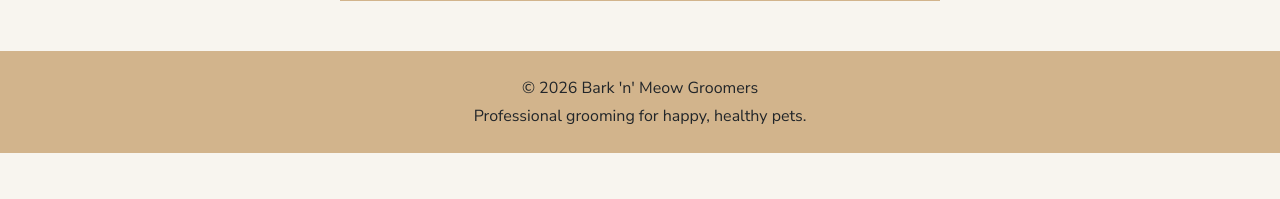
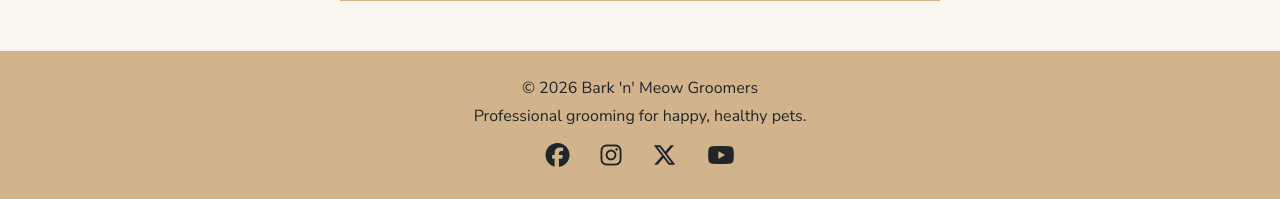
Before and after one commit to tadavis25/bark-n-meow-groomers, a Django app: page /add-pet/ in a window 1280 px wide. Shown: the part 1178-1377 px from the top of the page. Before the commit the page ends 1331 px from the top, so only its background shows below. Run offline with Django 5.2, Linux system fonts and the light colour scheme; the visitor is signed in with stand-in values (Sample User, id 1).

Commit message:
Add social links

```diff
--- a/static/css/style.css
+++ b/static/css/style.css
@@ -337,3 +337,21 @@ body {
     border-color: #D2B48C;
     color: #212529;
 }
+
+.social-links {
+    display: flex;
+    justify-content: center;
+    gap: 15px;
+    margin-top: 10px;
+}
+
+.social-links a {
+    color: #212529;
+    font-size: 24px;
+    margin: 0 8px;
+    text-decoration: none;
+}
+
+.social-links a:hover {
+    opacity: 0.7;
+}
--- a/templates/base.html
+++ b/templates/base.html
@@ -15,10 +15,16 @@
         integrity="sha384-sRIl4kxILFvY47J16cr9ZwB07vP4J8+LH7qKQnuqkuIAvNWLzeN8tE5YBujZqJLB" crossorigin="anonymous">
     <link rel="preconnect" href="https://fonts.googleapis.com">
     <link rel="preconnect" href="https://fonts.gstatic.com" crossorigin>
+
     <link
         href="https://fonts.googleapis.com/css2?family=Bree+Serif&family=Nunito+Sans:opsz,wght@6..12,400;6..12,600;6..12,700&display=swap"
         rel="stylesheet">
+
+    <link rel="stylesheet" href="https://cdnjs.cloudflare.com/ajax/libs/font-awesome/6.7.2/css/all.min.css">
+
     <link rel="stylesheet" href="{% static 'css/style.css' %}">
+
+
     <title>Bark 'n' Meow Groomers</title>
 </head>
 
@@ -30,7 +36,7 @@
                     class="navbar-logo">
                 Bark 'n' Meow Groomers</a>
 
-                <button class="navbar-toggler" type="button" data-bs-toggle="collapse" data-bs-target="#navbarNav"
+            <button class="navbar-toggler" type="button" data-bs-toggle="collapse" data-bs-target="#navbarNav"
                 aria-controls="navbarNav" aria-expanded="false" aria-label="Toggle navigation">
                 <span class="navbar-toggler-icon"></span>
             </button>
@@ -98,6 +104,24 @@
             <p class="mb-1">&copy; 2026 Bark 'n' Meow Groomers</p>
             <p class="mb-0">Professional grooming for happy, healthy pets.</p>
         </div>
+
+        <div class="social-links">
+            <a href="https://www.facebook.com/" target="_blank" aria-label="Visit our Facebook page">
+                <i class="fa-brands fa-facebook"></i>
+            </a>
+
+            <a href="https://www.instagram.com/" target="_blank" aria-label="Visit our Instagram page">
+                <i class="fa-brands fa-instagram"></i>
+            </a>
+
+            <a href="https://x.com/" target="_blank" aria-label="Visit our X page">
+                <i class="fa-brands fa-x-twitter"></i>
+            </a>
+
+            <a href="https://www.youtube.com/" target="_blank" aria-label="Visit our YouTube channel">
+                <i class="fa-brands fa-youtube"></i>
+            </a>
+        </div>
     </footer>
 </body>
 
```
